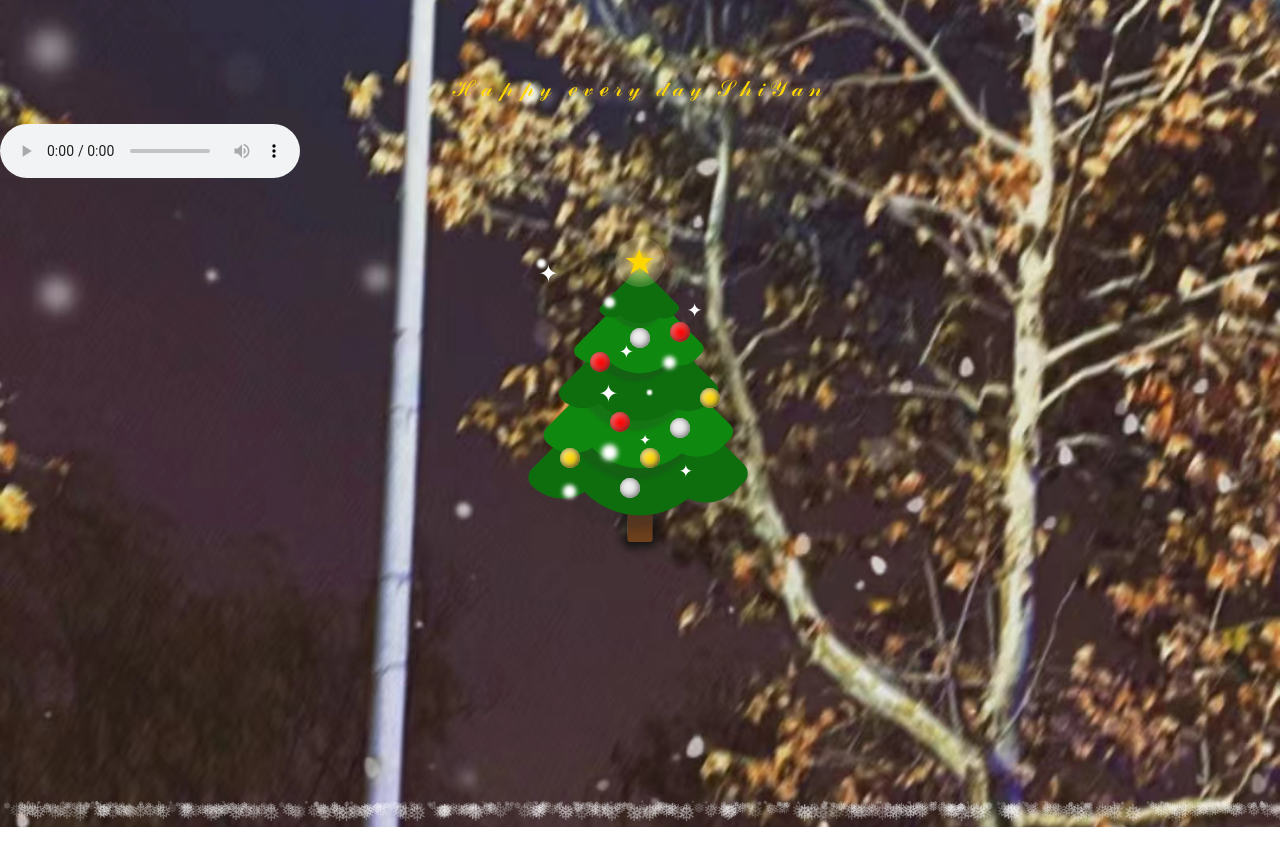
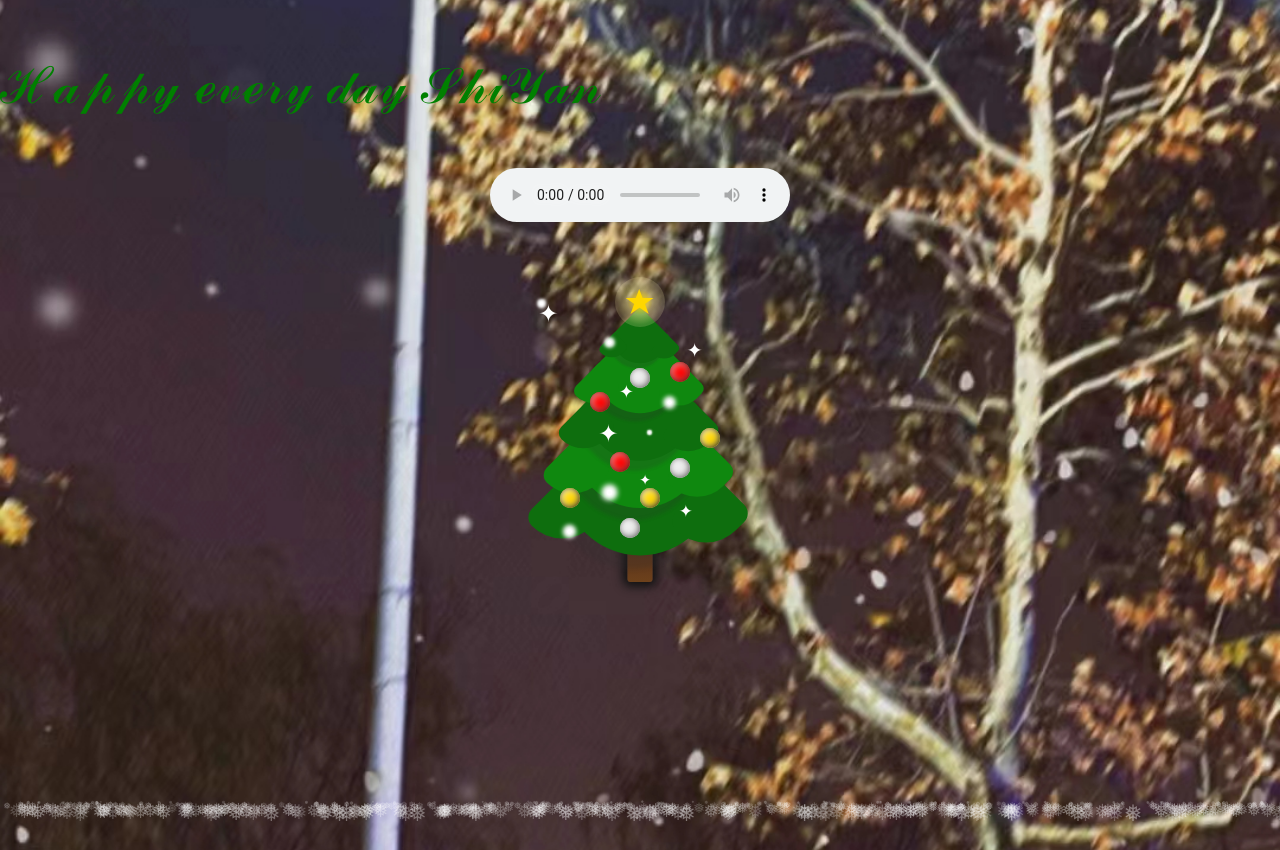
Before and after one commit to unicorn1314/unicorn1314.github.io, a plain HTML site: page index.html in a window 1280 px wide. Before the commit the page ends 827 px from the top, so only its background shows below. Drawn offline with Linux system fonts and the light colour scheme.

Commit message:
Update index.html

```diff
--- a/index.html
+++ b/index.html
@@ -338,8 +338,8 @@
 	</style>
 </head>
 <body>
-	<p class="word">ℋ𝒶𝓅𝓅𝓎 ℯ𝓋ℯ𝓇𝓎 𝒹𝒶𝓎 𝒮𝒽𝒾𝒴𝒶𝓃</p>
-    <audio src="https://dl.stream.qqmusic.qq.com/C400002hW3wE3C9Gks.m4a?guid=2067583291&vkey=340D16164BE41772ED32DD92208B714507B6C75643F1C40D95E24E8B1D425895F1C6630E93AC92CC726A7F61F120D9B51AF37FDB07A0B5B7&uin=1055232644&fromtag=120032" loop="loop" controls="controls" autoplay="autoplay"></audio>
+	<p style="color:green;font-size:50px; class="word">ℋ𝒶𝓅𝓅𝓎 ℯ𝓋ℯ𝓇𝓎 𝒹𝒶𝓎 𝒮𝒽𝒾𝒴𝒶𝓃</p>
+    <audio style="clear:both;display:block;margin:auto" src="https://dl.stream.qqmusic.qq.com/C400002hW3wE3C9Gks.m4a?guid=2067583291&vkey=340D16164BE41772ED32DD92208B714507B6C75643F1C40D95E24E8B1D425895F1C6630E93AC92CC726A7F61F120D9B51AF37FDB07A0B5B7&uin=1055232644&fromtag=120032" loop="loop" controls="controls" autoplay="autoplay"></audio>
 	<div class="tree">
 		<div class="star">
 			<div class="star-in"></div>
```
